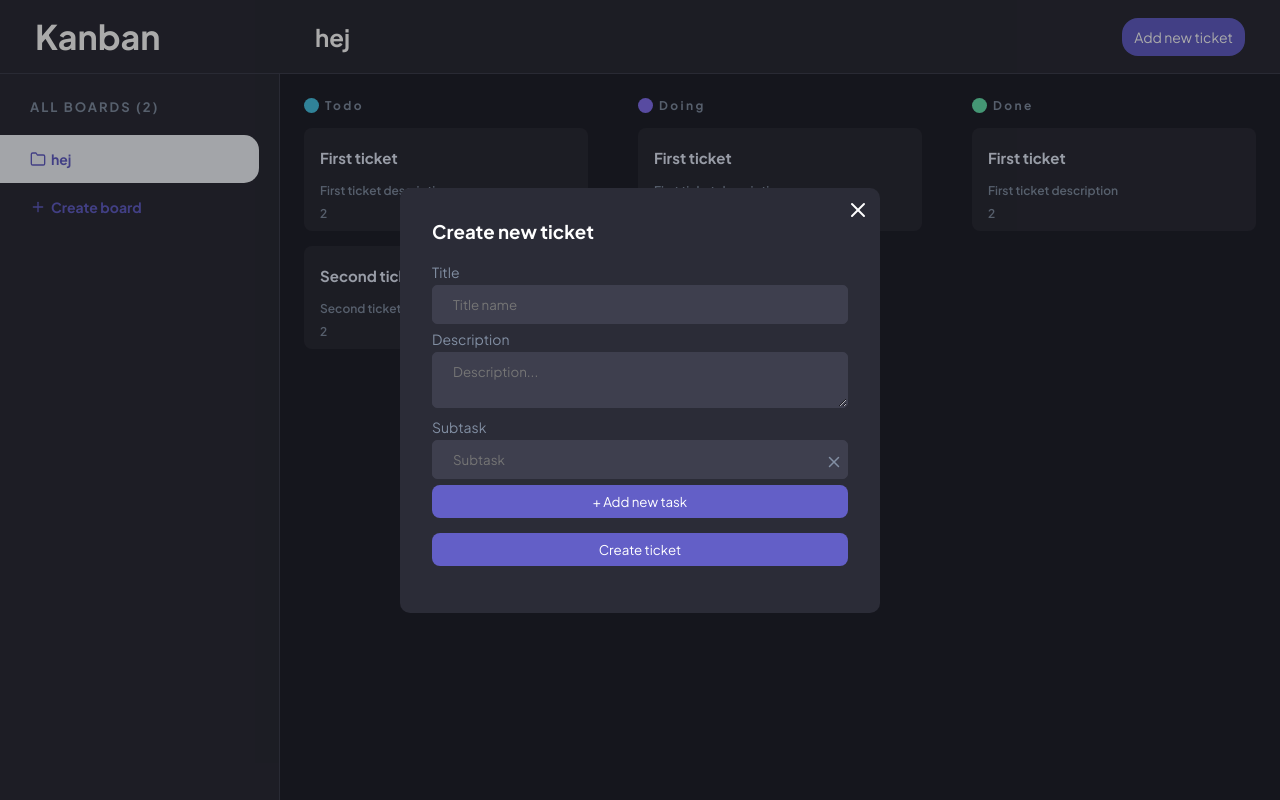
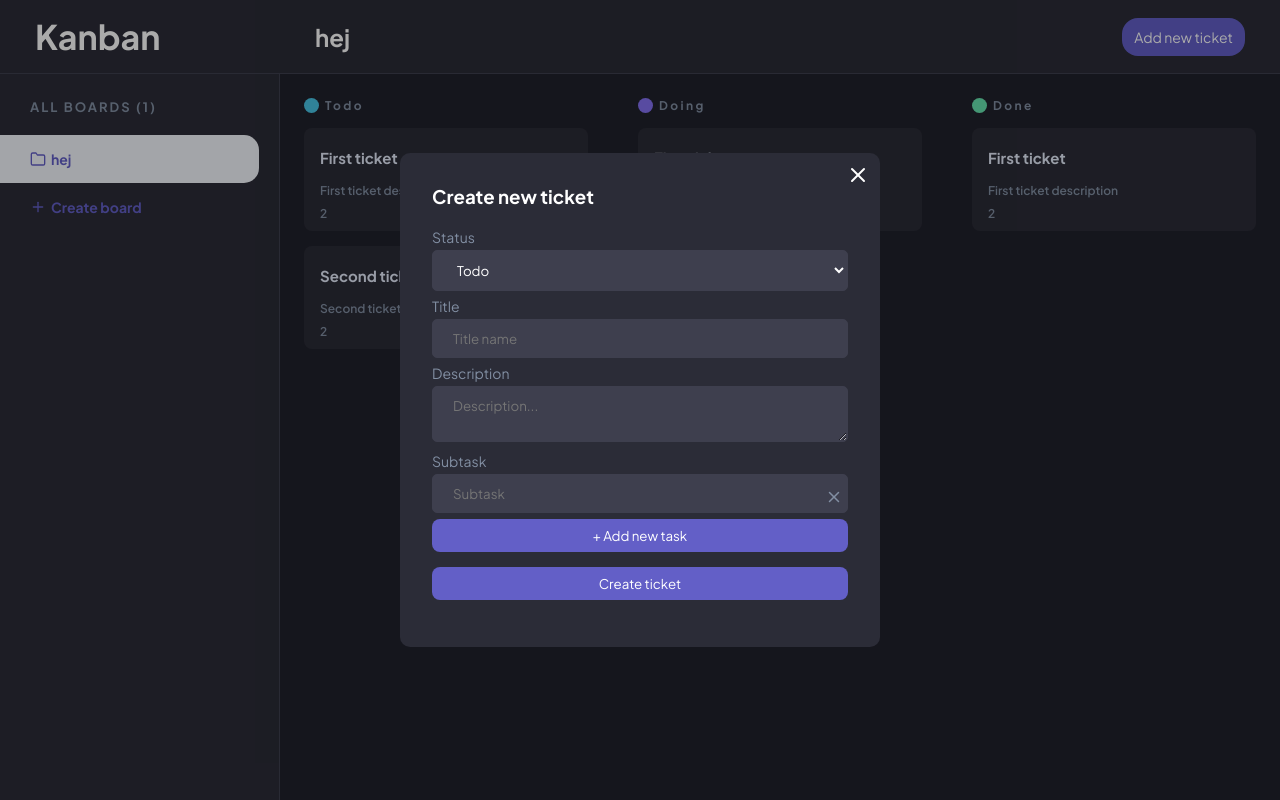
Before and after one commit to martin-apiwat/kanban-board, a React (Vite) app: page / in a window 1280 px wide. Both pictures are taken after a click on the button "Add new ticket". Built offline with nearby package versions, Linux system fonts and the light colour scheme.

Commit message:
styled status input and minor fixes

```diff
--- a/src/components/CreateTaskModel/CreateTaskModel.scss
+++ b/src/components/CreateTaskModel/CreateTaskModel.scss
@@ -34,7 +34,8 @@
         }
 
         input,
-        textarea {
+        textarea,
+        select {
             width: 100%;
             border-radius: 5px;
             border: 1px solid var(--bg-lines);
--- a/src/components/CreateTaskModel/CreateTaskModel.tsx
+++ b/src/components/CreateTaskModel/CreateTaskModel.tsx
@@ -9,6 +9,7 @@ type Props = {
 
 export default function CreateTaskModel({ toggleShowCreateTask }: Props) {
     const { createTicket } = useBoardContext();
+    const [status, setStatus] = useState(0);
     const [title, setTitle] = useState("");
     const [description, setDescription] = useState("");
     const [subtasks, setSubtasks] = useState([""]);
@@ -22,7 +23,19 @@ export default function CreateTaskModel({ toggleShowCreateTask }: Props) {
                 >
                     <X />
                 </div>
+
                 <h3 className="model-title">Create new ticket</h3>
+                <label htmlFor="status">Status</label>
+                <select
+                    name="status"
+                    id="status"
+                    value={status}
+                    onChange={(e) => setStatus(parseInt(e.target.value))}
+                >
+                    <option value={0}>Todo</option>
+                    <option value={1}>Doing</option>
+                    <option value={2}>Done</option>
+                </select>
                 <label htmlFor="title">Title</label>
                 <input
                     type="text"
@@ -70,7 +83,7 @@ export default function CreateTaskModel({ toggleShowCreateTask }: Props) {
                 <button
                     className="btn"
                     onClick={() => {
-                        createTicket(title, description, subtasks);
+                        createTicket(title, description, subtasks, status);
                         toggleShowCreateTask();
                     }}
                 >
--- a/src/components/Sidebar/Sidebar.tsx
+++ b/src/components/Sidebar/Sidebar.tsx
@@ -13,11 +13,13 @@ export default function Sidebar({}: Props) {
 
     return (
         <div className="sidebar">
-      <p>ALL BOARDS (2)</p>
+            <p>ALL BOARDS ({projects.length})</p>
             <ul className="sidebar-items">
                 {projects.map((project, index) => (
                     <li
-            className={project.id === currentProject.id ? "active" : ""}
+                        className={
+                            project.id === currentProject.id ? "active" : ""
+                        }
                         onClick={() => changeBoard(index)}
                     >
                         <Folder />
--- a/src/context/BoardsContext.tsx
+++ b/src/context/BoardsContext.tsx
@@ -10,7 +10,8 @@ interface Context {
     createTicket: (
         title: string,
         description: string,
-        subtasks: string[]
+        subtasks: string[],
+        index: number
     ) => void;
     changeBoard: (index: number) => void;
 }
@@ -63,9 +64,10 @@ export default function BoardsContextProvider({ children }: Props) {
     function createTicket(
         title: string,
         description: string,
-        subtasks: string[]
+        subtasks: string[],
+        index: number
     ) {
-        projects[selectedIndex].board[0].tickets.push({
+        projects[selectedIndex].board[index].tickets.push({
             title,
             description,
             tasks: subtasks,
```
Lines whose indentation alone changed are shown as unchanged.
